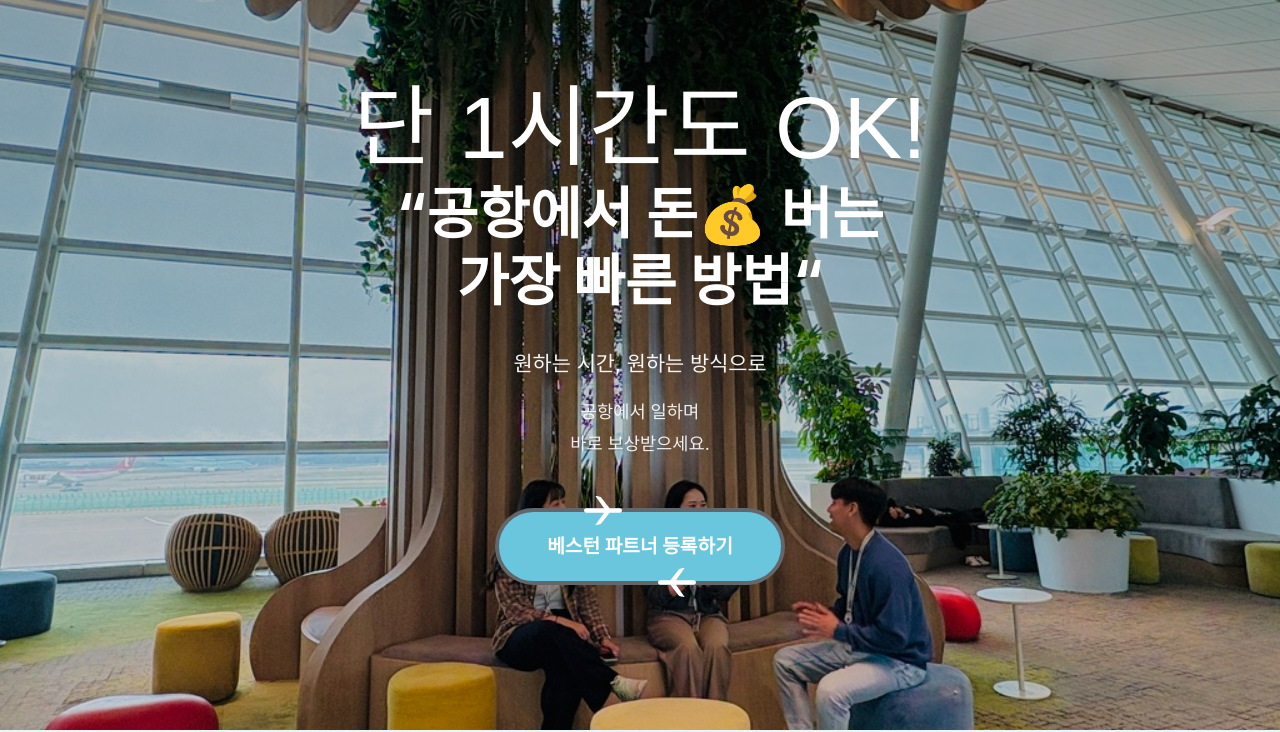
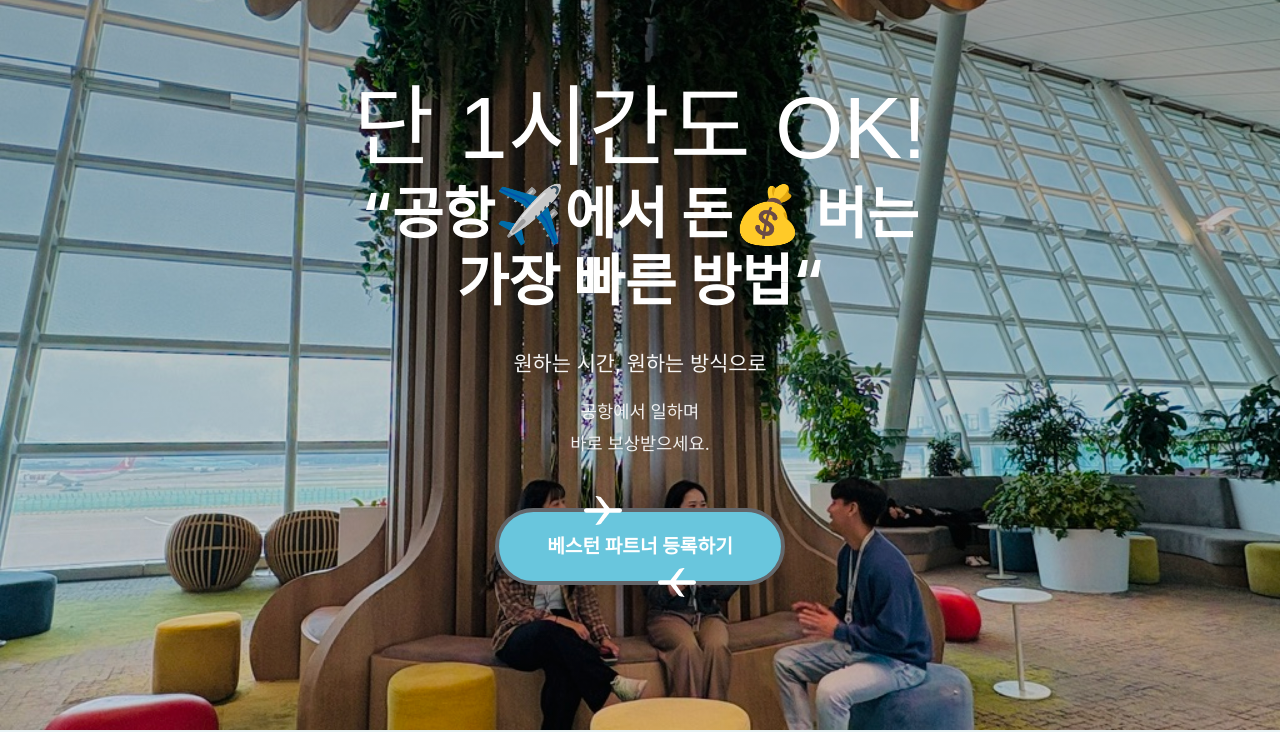
Before and after one commit to honeyprofit/btsver2_kickoff, a plain HTML site: page index.html in a window 1280 px wide. Shown: the part 70-802 px from the top of the page. Drawn offline with Linux system fonts and the light colour scheme; a web font is replaced by a local one.

Commit message:
Update index.html

```diff
--- a/index.html
+++ b/index.html
@@ -682,7 +682,7 @@
       <div class="hero-content">
         <h1>
           <span>단 1시간도 OK&#33;</span><br />
-          &#147;공항에서 돈💰 버는<br />
+          &#147;공항✈️에서 돈💰 버는<br />
           가장 빠른 방법&#147;
         </h1>
         <p class="hero-subtitle">원하는 시간, 원하는 방식으로</p>
```
